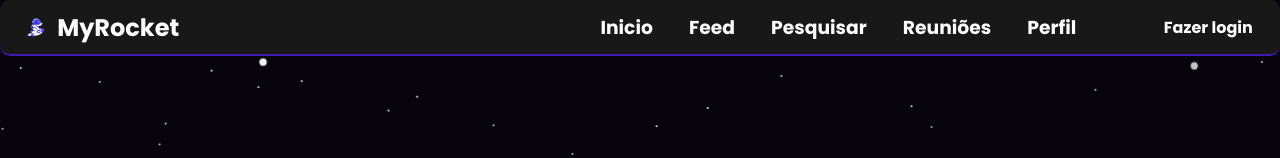
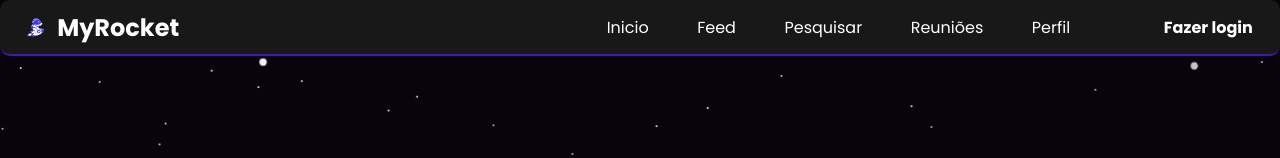
Before and after one commit to davi-souza2001/MyRocketdev, a Next.js app: page / in a window 1280 px wide. Shown: the top 158 px of the page. Built offline with nearby package versions, Linux system fonts and the light colour scheme; no server answers; the database is empty.

Commit message:
Atualização CSS - Letras Top Bar

```diff
--- a/src/components/Topbar.tsx
+++ b/src/components/Topbar.tsx
@@ -36,19 +36,19 @@ export default function Topbar(props: TopbarProps) {
                 </div>
                 <div className={styles.iconstab}>
                     <div  onClick={() => route.push("/")}>
-                        <div><h3>Inicio</h3></div>
+                        <div><p>Inicio</p></div>
                     </div>
                     <div  onClick={() => route.push("/feed")}>
-                        <div><h3>Feed</h3></div>
+                        <div><p>Feed</p></div>
                     </div>
                     <div onClick={() => route.push("/search")}>
-                        <div><h3>Pesquisar</h3></div>
+                        <div><p>Pesquisar</p></div>
                     </div>
                     <div onClick={() => route.push("/meetings")}>
-                        <div><h3>Reuniões</h3></div>
+                        <div><p>Reuniões</p></div>
                     </div>
                     <div onClick={() => route.push("/mainprofile")}>
-                        <div><h3>Perfil</h3></div>
+                        <div><p>Perfil</p></div>
                     </div>
                 </div>
                 <div className={styles.usertab}>
--- a/src/styles/Topbar.module.css
+++ b/src/styles/Topbar.module.css
@@ -73,6 +73,15 @@
     opacity: 0.8;
 }
 
+.iconstab p{
+    cursor: pointer;
+    transition: 0.2s;
+}
+
+.iconstab p:hover{
+    opacity: 0.8;
+}
+
 .usertab{
     height: 7vh;
     width: 13vw;
```
